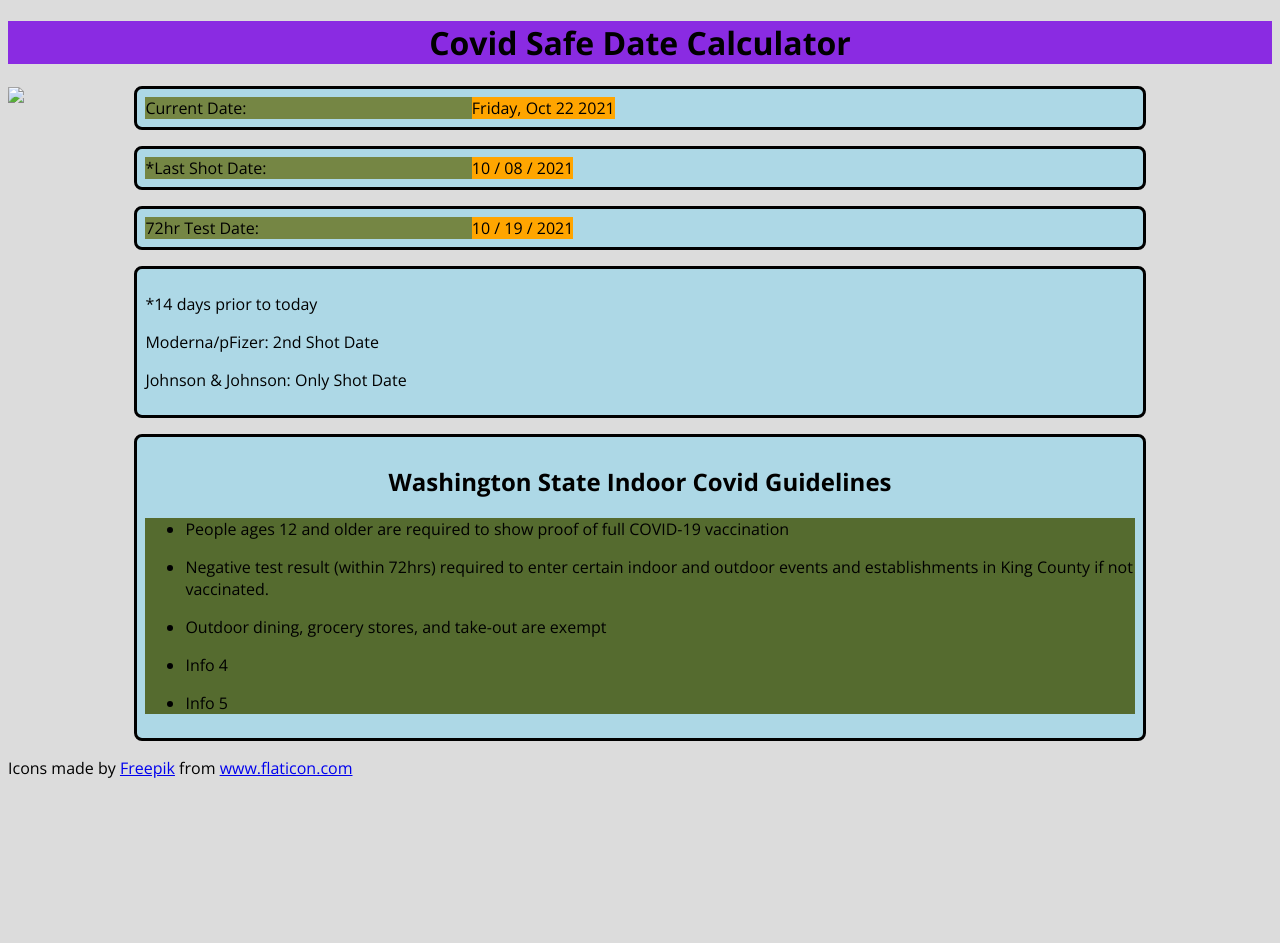
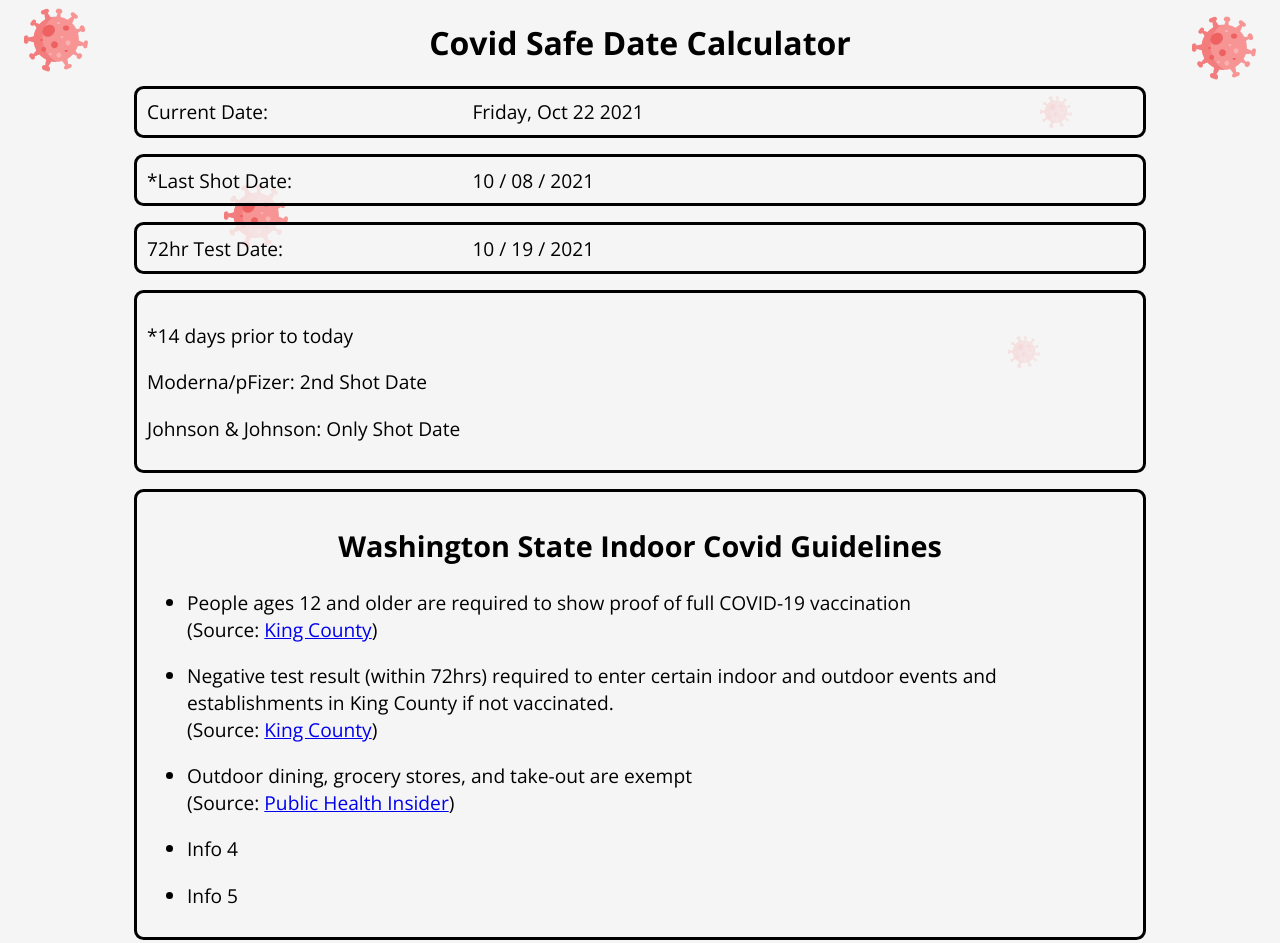
Before and after one commit to IsaacJrTypes/covidInfoSite, a plain HTML site: page index.html in a window 1280 px wide. Shown: the top 943 px of the page. Before the commit the page ends 829 px from the top, so only its background shows below. Drawn offline with nearby package versions, Linux system fonts and the light colour scheme.

Commit message:
add version 1 with some css

```diff
--- a/index.html
+++ b/index.html
@@ -8,8 +8,26 @@
     <title>Covid Safe Calculator</title>
   </head>
   <body>
+    <!-- Start Covid Background Images -->
+    <div class="covid-container one">
+      <img src="/images/coronavirus64px.png" />
+    </div>
+    <div class="covid-container two">
+      <img src="/images/coronavirus64px.png" />
+    </div>
+    <div class="covid-container three">
+      <img src="/images/coronavirus32px.png" />
+    </div>
+    <div class="covid-container four">
+      <img src="/images/coronavirus64px.png" />
+    </div>
+    <div class="covid-container five">
+      <img src="/images/coronavirus32px.png" />
+    </div>
+
+    <!-- END Covid Background Images -->
+
     <header><h1>Covid Safe Date Calculator</h1></header>
-    <div class="covid-container"><img src="/images/coronavirus.png"></div>
     <div class="container">
       <div class="label">Current Date:</div>
       <div class="current-date">Current date displayed</div>
@@ -30,9 +48,45 @@
     <div class="container list">
       <h2>Washington State Indoor Covid Guidelines</h2>
       <ul>
-        <li><p>People ages 12 and older are required to show proof of full COVID-19 vaccination</p></li>
-        <li><p>Negative test result (within 72hrs) required to enter certain indoor and outdoor events and establishments in King County if not vaccinated.</p></li>
-        <li><p>Outdoor dining, grocery stores, and take-out are exempt</p></li>
+        <li>
+          <p>
+            People ages 12 and older are required to show proof of full COVID-19
+            vaccination <br />
+            (Source:
+            <a
+              href="https://kingcounty.gov/depts/health/covid-19/current-guidance/verify.aspx?fbclid=IwAR2cKU5N_P47-0eAAwfsy65HcYu_r1S9K8-77Tcw9udiOUpYjZZJJt0Ei2E"
+              target="_blank"
+              title="Link to King County Guidelines"
+              >King County</a
+            >)
+          </p>
+        </li>
+        <li>
+          <p>
+            Negative test result (within 72hrs) required to enter certain indoor
+            and outdoor events and establishments in King County if not
+            vaccinated. <br />
+            (Source:
+            <a
+              href="https://kingcounty.gov/depts/health/covid-19/current-guidance/verify.aspx?fbclid=IwAR2cKU5N_P47-0eAAwfsy65HcYu_r1S9K8-77Tcw9udiOUpYjZZJJt0Ei2E"
+              target="_blank"
+              title="Link to King County Guidelines"
+              >King County</a
+            >)
+          </p>
+        </li>
+        <li>
+          <p>
+            Outdoor dining, grocery stores, and take-out are exempt <br />
+            (Source:
+            <a
+              href="https://publichealthinsider.com/2021/09/16/new-vaccination-requirement-for-many-activities-in-king-county/#text"
+              target="_blank"
+              title="Link to Public Health Insider"
+              >Public Health Insider</a
+            >)
+          </p>
+        </li>
         <li><p>Info 4</p></li>
         <li><p>Info 5</p></li>
       </ul>
@@ -43,7 +97,13 @@
     </div>
 
     <footer>
-      <div>Icons made by <a href="https://www.freepik.com" title="Freepik">Freepik</a> from <a href="https://www.flaticon.com/" title="Flaticon">www.flaticon.com</a></div>
+      <div>
+        Icons made by
+        <a href="https://www.freepik.com" title="Freepik">Freepik</a> from
+        <a href="https://www.flaticon.com/" title="Flaticon"
+          >www.flaticon.com</a
+        >
+      </div>
     </footer>
 
     <script src="https://unpkg.com/dayjs@1.8.21/dayjs.min.js"></script>
--- a/style.css
+++ b/style.css
@@ -1,5 +1,4 @@
 @import url('https://fonts.googleapis.com/css2?family=Open+Sans:wght@400;700&display=swap');
-
 * {
   box-sizing: border-box;
 }
@@ -9,18 +8,21 @@ body {
   font-family: 'Open Sans', sans-serif;
   height: 100vh;
   overflow: auto;
-  background: gainsboro;
+  background: #f5f5f5;
 }
 
 div.container {
+  position: relative;
   display: flex;
   flex-direction: row;
-  background: lightblue;
+  font-size: 1.2em;
+  background: rgba(245, 245, 245, 0.815);
   border: 3px solid black;
   width: 80%;
-  margin: 1em auto;
+  margin: 1rem auto;
   padding: .5em;
   border-radius: .5em;
+  z-index: 10;
 }
 
 div.container.list {
@@ -32,21 +34,22 @@ div.container.asterick {
 }
 
 div.label {
-  background: rgb(117, 134, 68);
+  /* background: rgb(117, 134, 68); */
   width: 33%;
 }
 
 div.current-date, div.last-shot-date, div.valid-test-date {
-  background: orange;
-
-
+  /* background: rgba(255, 166, 0, 0.699); */
   text-align: center;
 }
 
 
 header {
-  background-color: blueviolet;
+  position: relative;
+  z-index: 10;
+  /* background-color: rgba(137, 43, 226, 0.452); */
   text-align: center;
+
 }
 
 h2 {
@@ -54,10 +57,31 @@ h2 {
 }
 
 ul {
-  background: darkolivegreen;
+  /* background: darkolivegreen; */
 }
 
+/* Covid background Images */
 div.covid-container {
   position: absolute;
+}
 
+div.covid-container.one {
+  top: .5rem;
+  left: 1.5rem;
 }
+div.covid-container.two {
+  top: 1rem;
+  right: 1.5rem;
+}
+div.covid-container.three {
+  top: 6rem;
+  right: 13rem;
+}
+div.covid-container.four {
+  top: 11.5rem;
+  left: 14rem;
+}
+div.covid-container.five {
+  top: 21rem;
+  right: 15rem;
+}
```
Also changed, not shown: images/coronavirus128px.png (added), images/coronavirus32px.png (added), images/coronavirus64px.png (added).
